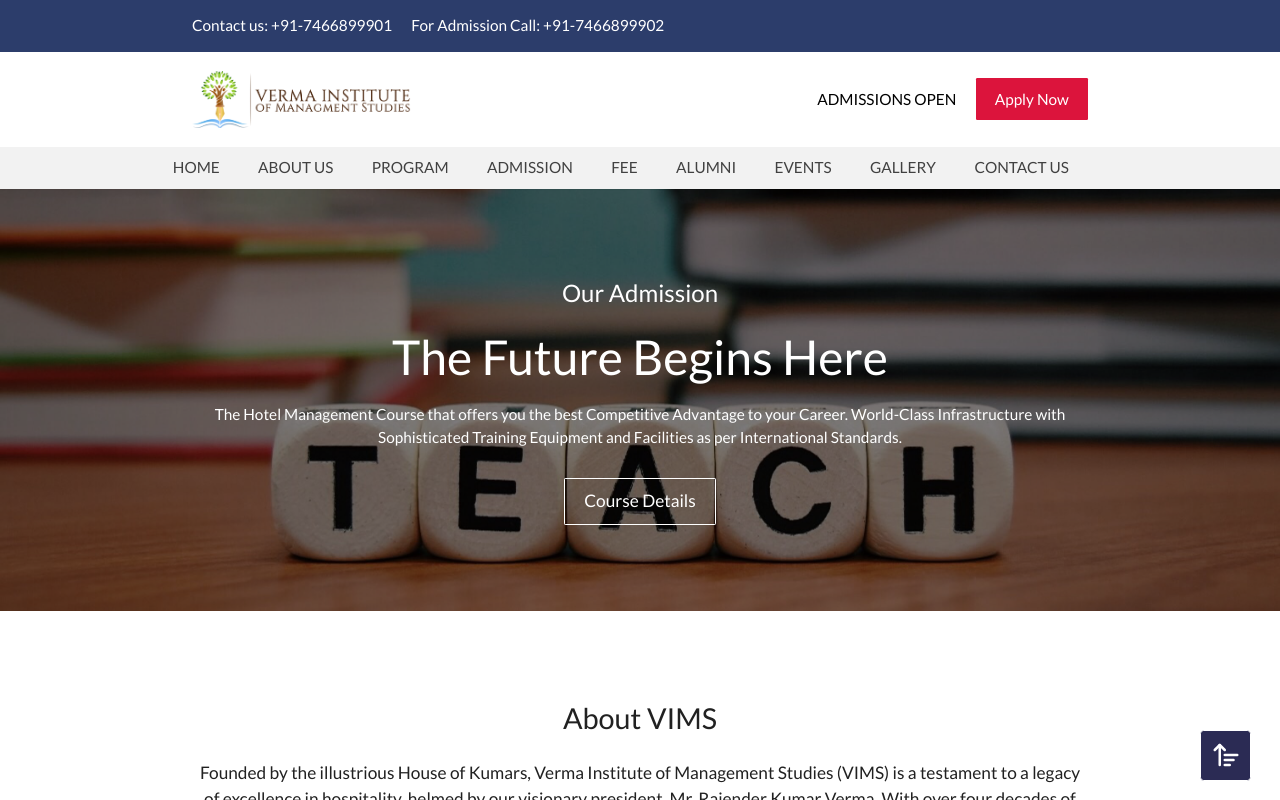
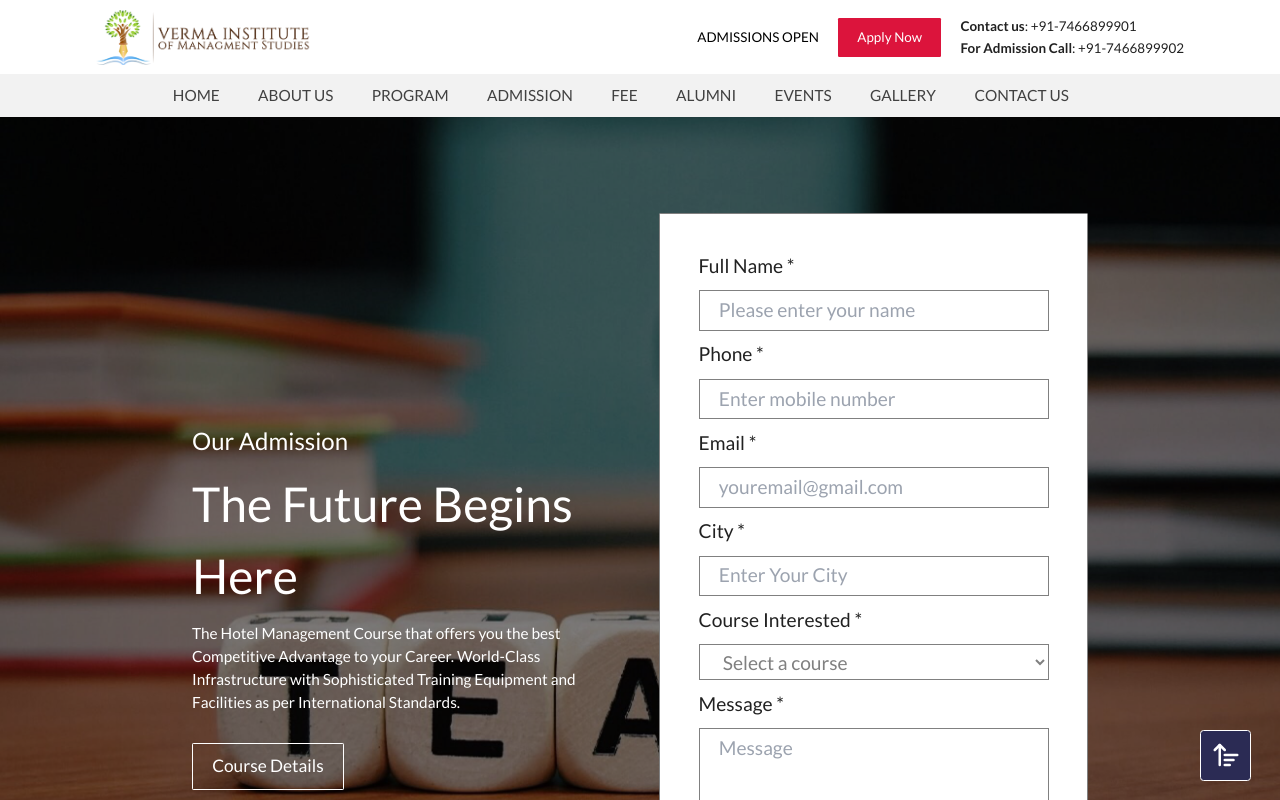
Before and after one commit to hvs1234/Vims-Institute-Main, a React (Vite) app: page /admission in a window 1280 px wide. Shown: the top 800 px of the page. Built offline with nearby package versions, Linux system fonts and the light colour scheme.

Commit message:
fix all contnet

```diff
--- a/src/Components/Header/Header.jsx
+++ b/src/Components/Header/Header.jsx
@@ -8,7 +8,7 @@ const Header = () => {
   return (
     <>
       <div className="relative bg-[white] w-[100%] h-[100%]">
-        <Top />
+        {/* <Top /> */}
         <TopLogo />
         <Nav />
       </div>
--- a/src/Components/Header/Nav.css
+++ b/src/Components/Header/Nav.css
@@ -23,7 +23,7 @@
         top: -2rem;
         right: 0;
         width: auto;
-        height: 100vh;
+        height: fit-content;
         background: #f2f2f2;
         display: flex;
         align-items: center;
--- a/src/Components/Header/TopLogo.jsx
+++ b/src/Components/Header/TopLogo.jsx
@@ -9,8 +9,8 @@ const TopLogo = () => {
   return (
     <>
       <div
-        className="w-[100%] bg-[white] px-[40rem] py-[2rem] flex justify-between items-center gap-[2rem]
-        max-2xl:px-[20rem] max-[1200px]:px-[2rem] max-md:flex-col"
+        className="w-[100%] bg-[white] px-[20rem] py-[1rem] flex justify-between items-center gap-[2rem]
+        max-2xl:px-[10rem] max-[1200px]:px-[2rem] max-md:flex-col"
       >
         <Link
           to={"/"}
@@ -20,21 +20,52 @@ const TopLogo = () => {
           <img
             src={logo}
             alt="logo"
-            className="w-[50%] max-lg:w-[60%] max-md:w-[40%] max-[500px]:w-[60%]"
+            className="w-[40%] max-lg:w-[60%] max-md:w-[40%] max-[500px]:w-[60%]"
           />
         </Link>
-        <div className="flex items-center justify-end gap-[2rem] w-[100%] max-[1200px]:justify-between">
-          <h2 className="uppercase font-normal text-[1.6rem]">
+        <div className="flex items-center justify-end gap-[2rem] w-[100%] max-[1200px]:justify-start max-sm:flex-col max-sm:justify-start max-sm:items-start">
+          <div className="flex items-center gap-[2rem]">
+            <h2 className="uppercase font-normal text-[1.4rem]">
               Admissions Open
             </h2>
             <Link
               to={"/admission"}
               onClick={handleOnClick("/admission")}
-            className="bg-[crimson] text-[white] text-[1.6rem] font-normal px-[2rem] py-[1rem] rounded-sm
+              className="bg-[crimson] text-[white] flex justify-end text-[1.4rem] font-normal px-[2rem] py-[1rem] rounded-sm
             transition-all duration-[0.2s] ease-linear hover:opacity-[0.8]"
             >
               Apply Now
             </Link>
+          </div>
+          <div className="flex flex-col max-xl:flex-row max-xl:gap-[1rem] items-start gap-[0.2rem] justify-start w-[auto] max-[390px]:flex-col max-sm:items-start max-sm:gap-[1rem]">
+            <p className="text-[1.4rem] text-[#212121] font-normal">
+              <span className="text-[#212121] font-semibold">Contact us</span>:{" "}
+              <a href="tel:7466899901">+91-7466899901</a>
+            </p>
+            <p className="text-[1.4rem] text-[#212121] font-normal">
+              <span className="text-[#212121] font-semibold">
+                For Admission Call
+              </span>
+              : <a href="tel:7466899902">+91-7466899902</a>
+            </p>
+          </div>
+          {/* <marquee
+            className="flex flex-col max-xl:flex-row max-xl:gap-[1rem] items-start gap-[1rem] justify-start w-[auto] max-sm:flex-col max-sm:items-start max-sm:gap-[1rem] text-[1.4rem] text-[#212121]"
+            behavior="scroll"
+            direction="left"
+            scrollamount="10"
+          >
+            <p className="font-normal">
+              <span className="text-[#212121] font-semibold">Contact us</span>:
+              <a href="tel:7466899901">+91-7466899901</a>
+            </p>
+            <p className="font-normal">
+              <span className="text-[#212121] font-semibold">
+                For Admission Call
+              </span>
+              :<a href="tel:7466899902">+91-7466899902</a>
+            </p>
+          </marquee> */}
         </div>
       </div>
     </>
--- a/src/Pages/Admission/Admission.jsx
+++ b/src/Pages/Admission/Admission.jsx
@@ -25,7 +25,6 @@ const Admission = () => {
       <HomeTour />
       <ProgramAdmission />
       {/* <HomeTips tipsdata={hometipsdata} /> */}
-      <AdmissionForm />
 
       {/* Footer */}
       <ScrollTop />
--- a/src/Pages/Admission/AdmissionForm.jsx
+++ b/src/Pages/Admission/AdmissionForm.jsx
@@ -48,8 +48,8 @@ const AdmissionForm = () => {
   return (
     <>
       <div
-        className="flex justify-center items-start w-[100%] ml-auto mr-auto h-[100%] px-[4rem] py-[4rem]
-        max-md:px-[2rem] max-md:py-[2rem]"
+        className="flex justify-center items-start w-[100%] ml-auto mr-auto h-[100%] px-[0rem] py-[4rem]
+        max-md:px-[0rem] max-md:py-[2rem]"
       >
         <ToastContainer />
         <form
--- a/src/Pages/Admission/AdmissionTop.jsx
+++ b/src/Pages/Admission/AdmissionTop.jsx
@@ -12,11 +12,11 @@ const AdmissionTop = () => {
   return (
     <>
       <div
-        className="section-main py-[9rem] px-[20rem] w-[100%] h-[100%] relative object-cover bg-[url('/Images/About/1.jpg')]
+        className="section-main py-[6rem] px-[20rem] w-[100%] h-[100%] relative object-cover bg-[url('/Images/About/1.jpg')]
         bg-no-repeat bg-center bg-cover max-xl:px-[5rem] max-md:px-[3rem]"
       >
         <div className="absolute top-0 left-0 w-[100%] h-[100%] bg-[black] opacity-[0.5]"></div>
-        <div className="relative flex flex-col items-center text-center justify-center gap-[4rem] w-[100%] max-lg:grid-cols-1">
+        <div className="relative grid grid-cols-2 justify-center gap-[4rem] w-[100%] max-lg:grid-cols-1">
           <div className="flex flex-col justify-center w-[100%] gap-[1rem]">
             <p className="text-[2.5rem] text-[white] font-normal">
               Our Admission
@@ -30,7 +30,7 @@ const AdmissionTop = () => {
               Sophisticated Training Equipment and Facilities as per
               International Standards.
             </p>
-            <div className="flex items-center justify-center text-center mt-[2rem] w-[auto]">
+            <div className="flex items-center justify-start text-center mt-[2rem] w-[auto]">
               <Link
                 to={"/program"}
                 onClick={handleOnClick("/program")}
@@ -42,6 +42,7 @@ const AdmissionTop = () => {
             </div>
           </div>
           {/* <AdmissionForm /> */}
+          <AdmissionForm />
         </div>
       </div>
     </>
```
Lines whose indentation alone changed are shown as unchanged.
